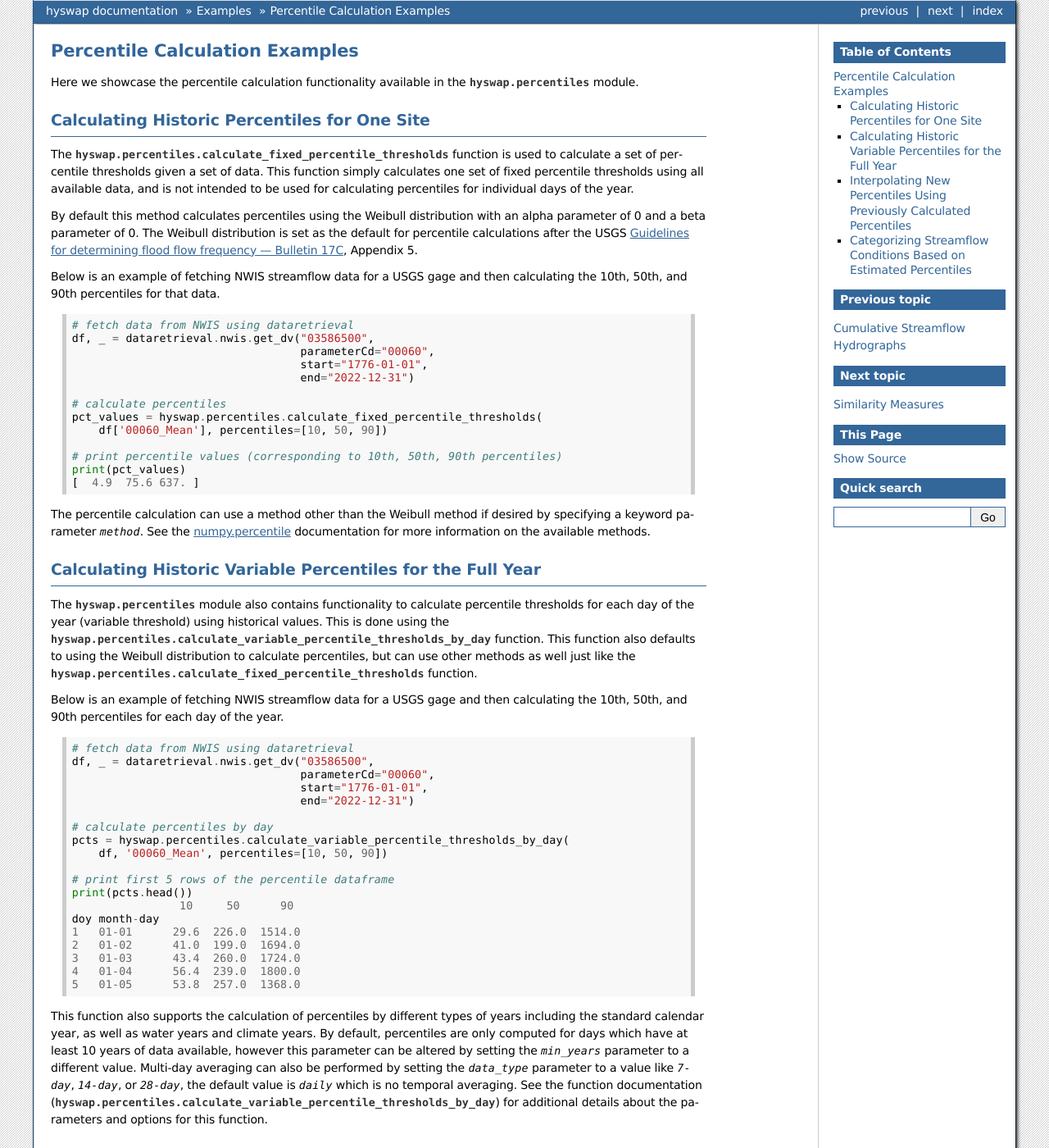
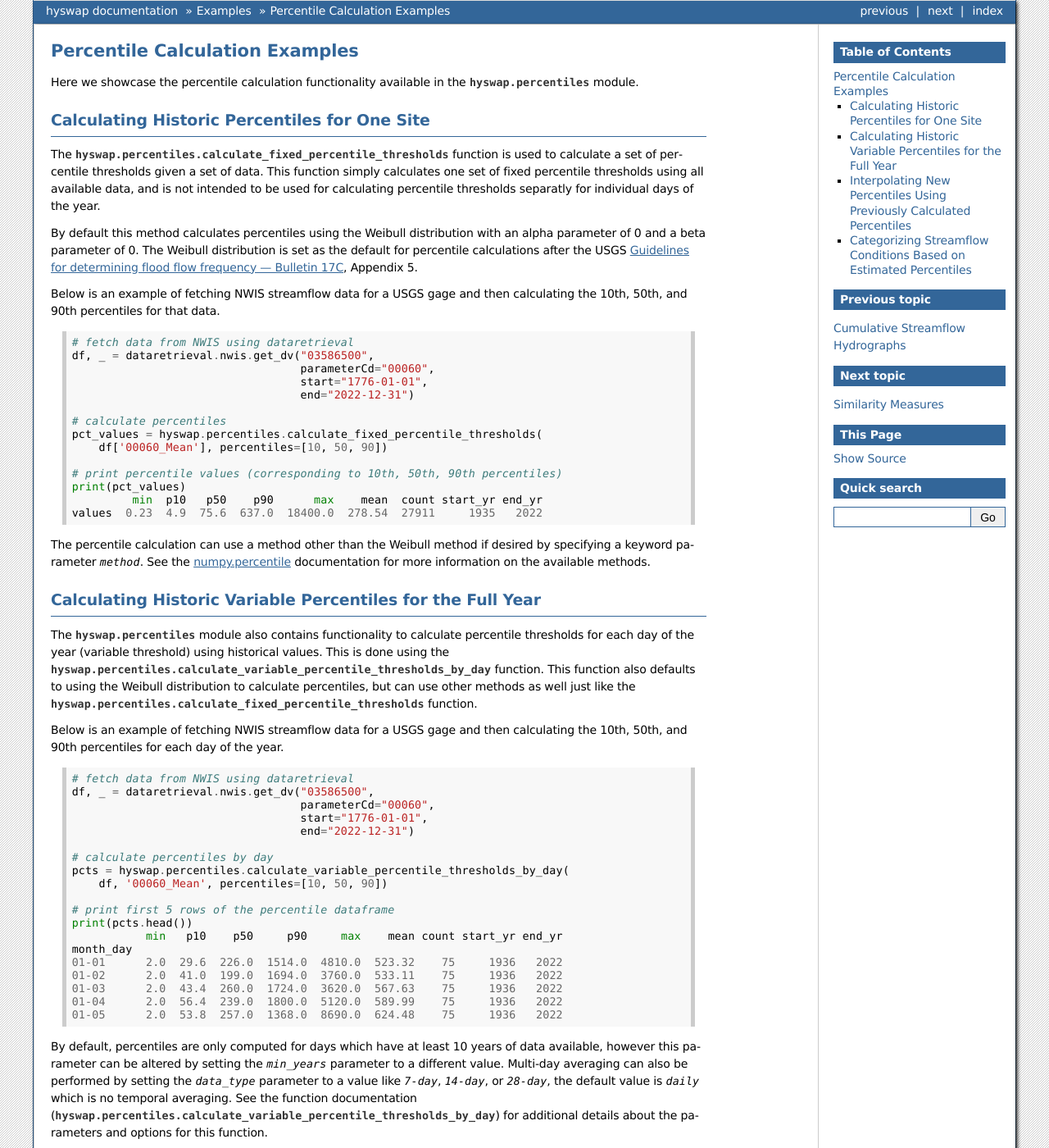
Before and after one commit to DOI-USGS/hyswap, a Sphinx documentation site: the page built from docs/source/examples/percentile_calculation_examples.rst, in a window 1280 px wide and 1400 px high. Shown: the whole window at 82% size. Built offline with Sphinx 7.4.7, drawn with Linux system fonts in a browser that asks for light colours; some of the changed text lies outside the part shown.

Commit message:
update percentile calculation examples in documentation

```diff
--- a/docs/source/examples/percentile_calculation_examples.rst
+++ b/docs/source/examples/percentile_calculation_examples.rst
@@ -12,7 +12,7 @@ Calculating Historic Percentiles for One Site
 The :obj:`hyswap.percentiles.calculate_fixed_percentile_thresholds` function
 is used to calculate a set of percentile thresholds given a set of data.
 This function simply calculates one set of fixed percentile thresholds using all available data,
-and is not intended to be used for calculating percentiles for individual days of the year.
+and is not intended to be used for calculating percentile thresholds separatly for individual days of the year.
 
 By default this method calculates percentiles using the Weibull distribution
 with an alpha parameter of 0 and a beta parameter of 0. The Weibull
@@ -36,7 +36,8 @@ calculating the 10th, 50th, and 90th percentiles for that data.
 
     # print percentile values (corresponding to 10th, 50th, 90th percentiles)
     print(pct_values)
-    [  4.9  75.6 637. ]
+             min  p10   p50    p90      max    mean  count start_yr end_yr
+    values  0.23  4.9  75.6  637.0  18400.0  278.54  27911     1935   2022
 
 The percentile calculation can use a method other than the Weibull method if
 desired by specifying a keyword parameter `method`. See the `numpy.percentile`_
@@ -72,17 +73,15 @@ calculating the 10th, 50th, and 90th percentiles for each day of the year.
 
     # print first 5 rows of the percentile dataframe
     print(pcts.head())
-                    10     50      90
-    doy month-day
-    1   01-01      29.6  226.0  1514.0
-    2   01-02      41.0  199.0  1694.0
-    3   01-03      43.4  260.0  1724.0
-    4   01-04      56.4  239.0  1800.0
-    5   01-05      53.8  257.0  1368.0
+               min   p10    p50     p90     max    mean count start_yr end_yr
+    month_day
+    01-01      2.0  29.6  226.0  1514.0  4810.0  523.32    75     1936   2022
+    01-02      2.0  41.0  199.0  1694.0  3760.0  533.11    75     1936   2022
+    01-03      2.0  43.4  260.0  1724.0  3620.0  567.63    75     1936   2022
+    01-04      2.0  56.4  239.0  1800.0  5120.0  589.99    75     1936   2022
+    01-05      2.0  53.8  257.0  1368.0  8690.0  624.48    75     1936   2022
 
-This function also supports the calculation of percentiles by different types
-of years including the standard calendar year, as well as water years and
-climate years.
+
 By default, percentiles are only computed for days which have at least 10
 years of data available, however this parameter can be altered by setting the
 `min_years` parameter to a different value.
@@ -199,27 +199,20 @@ calculating a new variable-threshold percentile value for a measurement of 100.0
 .. code::
 
     # fetch data from NWIS using dataretrieval
-    df, _ = dataretrieval.nwis.get_stats("03586500",
-                                         parameterCd="00060",
-                                         statReportType="daily")
+    df, _ = nwis.get_stats("03586500",
+                                            parameterCd="00060",
+                                            statReportType="daily")
 
     # munge the data
     munged_df = hyswap.utils.munge_nwis_stats(df)
 
-    # pull out statistics for Jan. 1
-    day1 = munged_df.iloc[0]
-
-    # convert to a compatible dataframe
-    day1_df = pd.DataFrame(data={"values": day1.values},
-                           index=day1.index.values).T
-
     # calculate the percentile associated with 100.0 cfs
-    pct = hyswap.percentiles.calculate_fixed_percentile_from_value(
-        100.0, day1_df)
+    pct = hyswap.percentiles.calculate_variable_percentile_from_value(
+        100.0, munged_df, '01-01')
 
     # print that percentile value
     print(np.round(pct, 2))
-    22.62
+    22.97
 
 
 Categorizing Streamflow Conditions Based on Estimated Percentiles
```
Also changed, not shown: other parts of docs/source/examples/percentile_calculation_examples.rst (+7 -6 lines).
